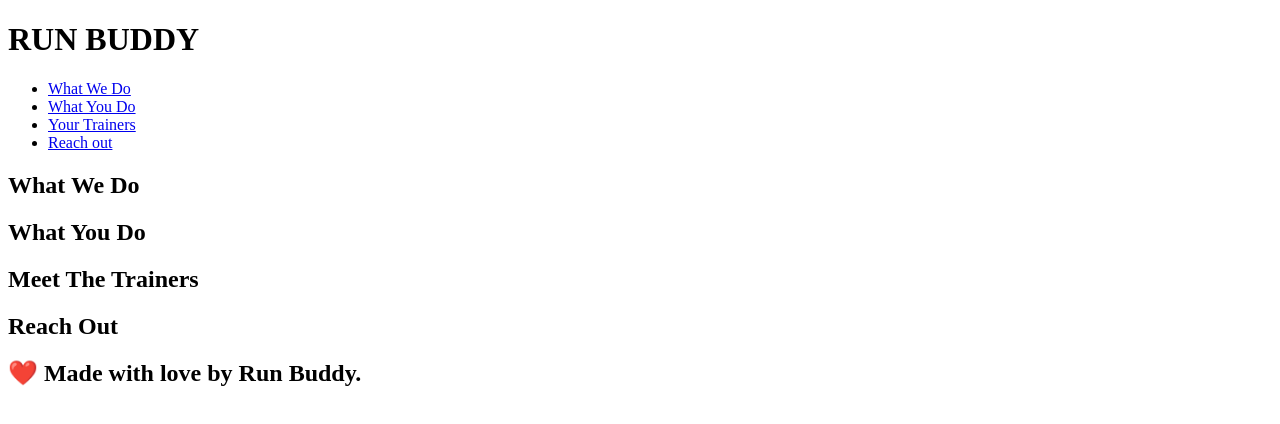
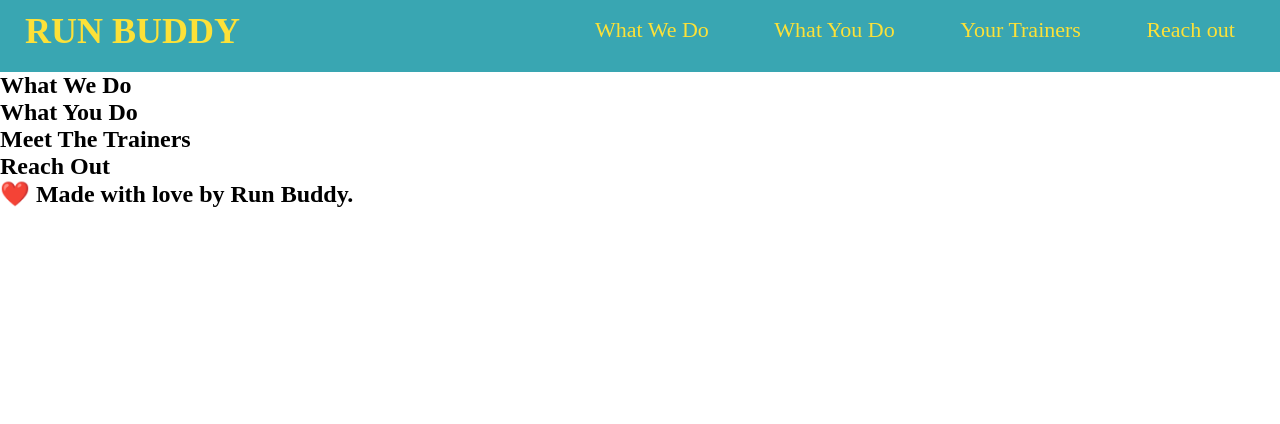
Before and after one commit to rjointer2/wk1, a plain HTML site: page index.html in a window 1280 px wide. Drawn offline with Linux system fonts and the light colour scheme.

Commit message:
style the nav

```diff
--- a/index.html
+++ b/index.html
@@ -3,6 +3,7 @@
             <head>
                 <meta charset="UTF-8">
                 <meta name="viewport" content="width=device-width, initial-scale=1.0">
+                <link rel="stylesheet" href="style.css">
                 <title>
                     Run Buddy
                 </title>
--- /dev/null
+++ b/style.css
@@ -0,0 +1,37 @@
+* {
+    margin: 0;
+    padding: 0;
+}
+
+header {
+    padding: 10px 15px 20px 25px;
+    background-color: #39a6b2;
+}
+
+header h1 {
+    font-weight: bold;
+    font-size: 36px;
+    color: #fce138;
+    margin: 0;
+    display: inline;
+}
+
+header a {
+    text-decoration: none;
+    color: #fce138;
+}
+
+header nav {
+    float: right;
+    margin: 7px 0;
+}
+
+header nav ul li {
+    display: inline;
+}
+
+header nav ul li a {
+    margin: 0 30px;
+    font-weight: lighter;
+    font-size: 22px;
+}
```
